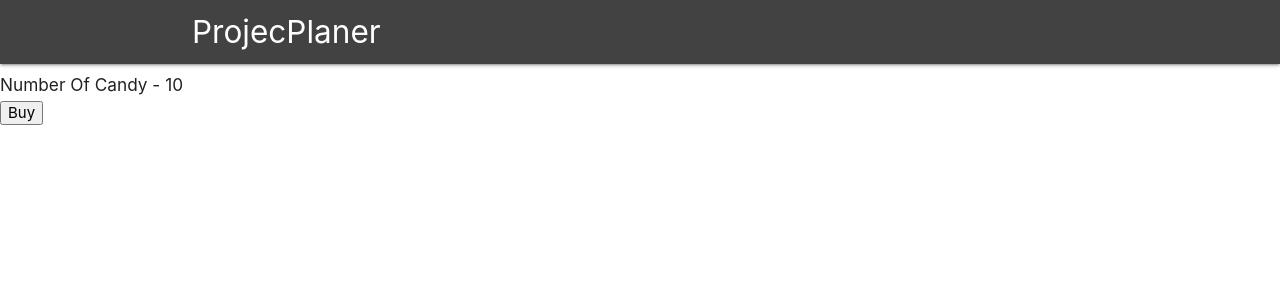
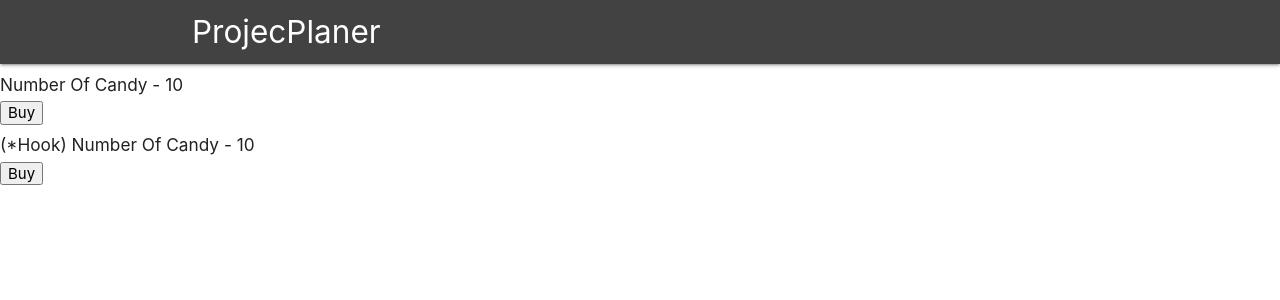
Before and after one commit to DebarunMitra/ProjectManager_UsingReactRedux, a React (Create React App) app in the folder client/: page / in a window 1280 px wide. Shown: the top 300 px of the page. Built offline with nearby package versions, Linux system fonts and the light colour scheme.

Commit message:
Redux with hooks

```diff
--- a/client/src/App.js
+++ b/client/src/App.js
@@ -2,6 +2,8 @@ import React from 'react';
 import {BrowserRouter} from 'react-router-dom';
 import Navbar from './components/layout/Navbar';
 import CandyContainer from './components/layout/CandyContainer';
+import HookCandyContainer from './components/layout/HookCnadyContainer';
+
 
 const App = () => {
     return (
@@ -9,6 +11,7 @@ const App = () => {
            <div>
               <Navbar />
               <CandyContainer />
+              <HookCandyContainer />
            </div>
         </BrowserRouter>
    );
--- /dev/null
+++ b/client/src/components/layout/HookCnadyContainer.js
@@ -0,0 +1,16 @@
+import React from 'react';
+import {buyCandy} from '../../redux';
+import {useSelector, useDispatch} from 'react-redux';
+
+const HookCandyContainer = props => {
+  const numOfCandies =  useSelector(state => state.numOfCandies);
+  const dispatch = useDispatch();
+    return (
+      <div>
+        <h6>(*Hook) Number Of Candy - {numOfCandies}</h6>
+        <button onClick={()=>dispatch(buyCandy())}>Buy</button>
+      </div>
+    );
+}
+
+export default HookCandyContainer;
```
